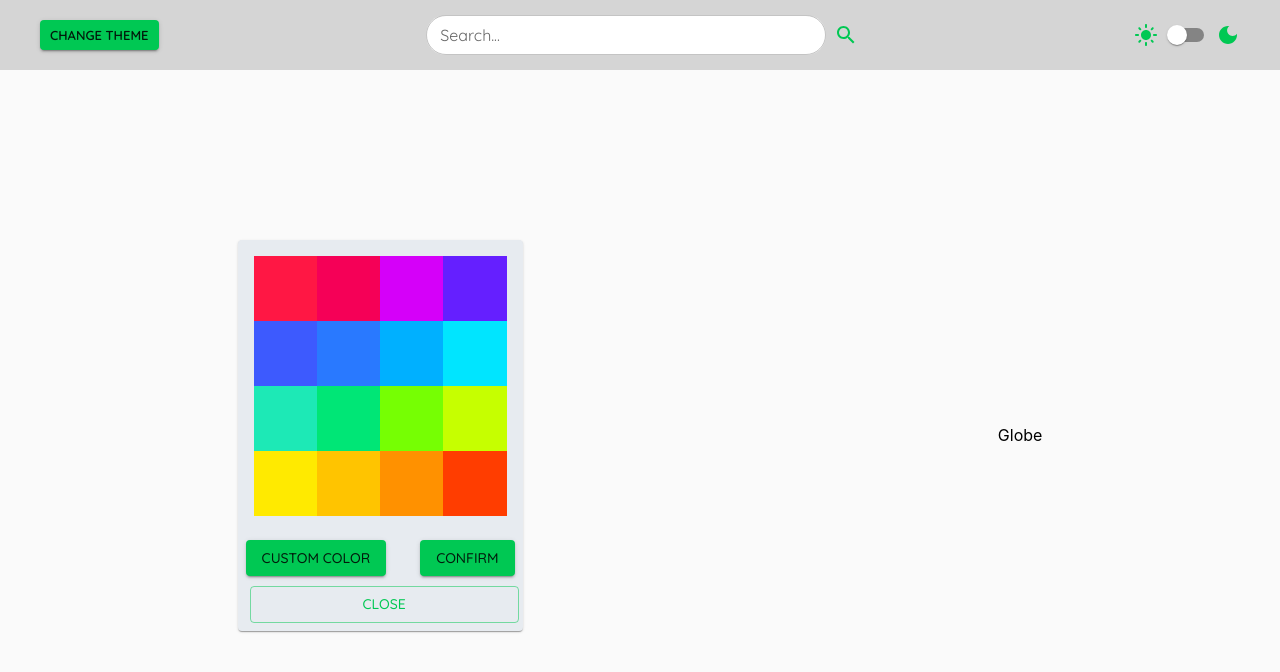
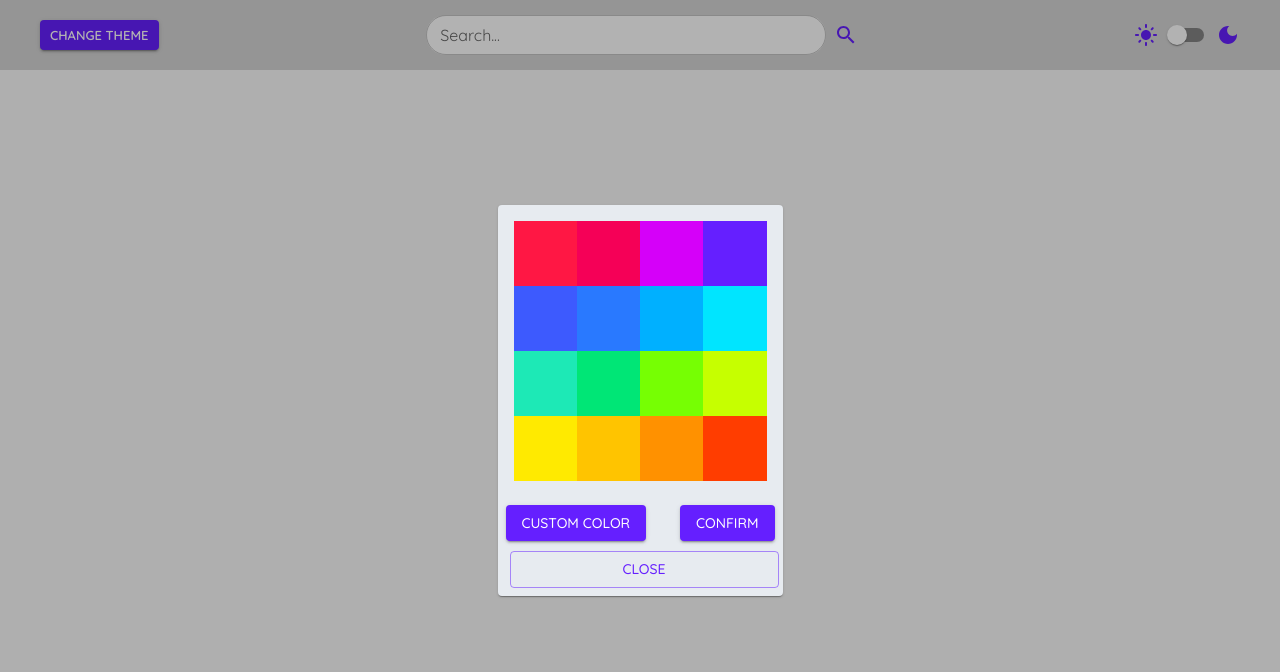
Before and after one commit to dmroman395/covid-tracker, a React (Create React App) app: page / in a window 1280 px wide. Both pictures are taken after a click on the button "CHANGE THEME". Shown: the top 672 px of the page. Built offline with nearby package versions, Linux system fonts and the light colour scheme.

Commit message:
Added overlay & hide/show functionality for color picker

```diff
--- a/src/App.js
+++ b/src/App.js
@@ -4,16 +4,16 @@ import Header from './components/header';
 import Box from '@mui/material/Box';
 import Button from '@mui/material/Button';
 import StatsCard from './components/statsCard';
-import ColorPickerContainer from './components/colorPickerContainer';
+import ColorPickerOverlay from './components/colorPickerOverlay';
 import { ThemeProvider, createTheme } from '@mui/material/styles';
 import { selectDarkMode } from './redux/darkModeSlice';
-import { selectTheme} from './redux/themeSlice'
-import { useSelector, useDispatch } from 'react-redux';
+import { selectTheme, selectSelecting } from './redux/themeSlice'
+import { useSelector} from 'react-redux';
 
 function App() {
-  const dispatch = useDispatch()
   const darkMode = useSelector(selectDarkMode)
   const customTheme = useSelector(selectTheme)
+  const isSelecting = useSelector(selectSelecting)
 
   const theme = createTheme({
     palette: {
@@ -47,6 +47,7 @@ function App() {
 
   return (
     <ThemeProvider theme={theme}>
+      {isSelecting ? <ColorPickerOverlay/> : null}
       <Box
         className="App"
         sx={{
@@ -55,12 +56,10 @@ function App() {
       >
         <Header/>
         <div className='main-content'>
-              <ColorPickerContainer/>
           <div className='globe-container'>Globe</div>
         </div>
       </Box>
     </ThemeProvider>
-
   );
 }
 
--- a/src/components/colorPickerContainer.js
+++ b/src/components/colorPickerContainer.js
@@ -7,7 +7,7 @@ import Paper from '@mui/material/Paper';
 import Button from '@mui/material/Button';
 import Wheel from '@uiw/react-color-wheel';
 import { selectDarkMode } from '../redux/darkModeSlice';
-import { selectTheme, updateTheme } from '../redux/themeSlice'
+import { selectTheme, updateTheme, updateSelecting } from '../redux/themeSlice'
 import { useSelector, useDispatch } from 'react-redux';
 import { makeStyles } from '@mui/styles';
 import '../css/colorPickerContainer.css'
@@ -43,7 +43,9 @@ function ColorPickerContainer() {
         dispatch(updateTheme(hex))
     }
 
-
+    function handleSelecting() {
+        dispatch(updateSelecting())
+    }
 
     const gridItems = colors.map(color => {
         function setPresetColor() {
@@ -112,6 +114,7 @@ function ColorPickerContainer() {
                     sx={{
                         width: '100%'
                     }}
+                    onClick={handleSelecting}
                 >
                     Close
                 </Button>
--- /dev/null
+++ b/src/components/colorPickerOverlay.js
@@ -0,0 +1,13 @@
+import React from "react";
+import ColorPickerContainer from "./colorPickerContainer";
+import '../css/overlay.css'
+
+function ColorPickerOverlay() {
+    return(
+        <div className="overlay">
+            <ColorPickerContainer/>
+        </div>
+    )
+}
+
+export default ColorPickerOverlay
--- a/src/components/header.js
+++ b/src/components/header.js
@@ -5,11 +5,17 @@ import TextField from '@mui/material/TextField';
 import IconButton from '@mui/material/IconButton';
 import SearchIcon from '@mui/icons-material/Search';
 import { selectDarkMode } from '../redux/darkModeSlice';
-import { useSelector } from 'react-redux';
+import { updateSelecting } from '../redux/themeSlice'
+import { useSelector, useDispatch } from 'react-redux';
 import '../css/header.css'
 
 function Header() {
+    const dispatch = useDispatch()
     const darkMode = useSelector(selectDarkMode)
+
+    function handleSelecting() {
+        dispatch(updateSelecting())
+    }
 
     return (
             <div className='header'>
@@ -18,7 +24,9 @@ function Header() {
                     size='small'
                     sx={{
                         fontWeight: 600
-                    }}>
+                    }}
+                    onClick={handleSelecting}
+                >
                     Change Theme
                 </Button>
                 <div className='search'>
--- /dev/null
+++ b/src/css/overlay.css
@@ -0,0 +1,17 @@
+.overlay {
+  position: absolute;
+  height: 100vh;
+  width: 100vw;
+  z-index: 10;
+  background-color: rgba(0, 0, 0, 0.3);
+  display: -webkit-box;
+  display: -ms-flexbox;
+  display: flex;
+  -webkit-box-pack: center;
+      -ms-flex-pack: center;
+          justify-content: center;
+  -webkit-box-align: center;
+      -ms-flex-align: center;
+          align-items: center;
+}
+/*# sourceMappingURL=overlay.css.map */
--- /dev/null
+++ b/src/css/overlay.scss
@@ -0,0 +1,10 @@
+.overlay {
+    position: absolute;
+    height: 100vh;
+    width: 100vw;
+    z-index: 10;
+    background-color: rgba(0,0,0,.3);
+    display: flex;
+    justify-content: center;
+    align-items: center;
+}
--- a/src/redux/themeSlice.js
+++ b/src/redux/themeSlice.js
@@ -3,17 +3,22 @@ import { createSlice } from "@reduxjs/toolkit";
 export const themeSlice = createSlice({
     name:'theme',
     initialState : {
-        value: '#00c853'
+        value: '#651fff',
+        selecting: false
     },
     reducers: {
         updateTheme: (state, action) => {
             state.value = action.payload
+        },
+        updateSelecting: state => {
+            state.selecting = !state.selecting
         }
     }
 })
 
-export const { updateTheme } = themeSlice.actions
+export const { updateTheme, updateSelecting } = themeSlice.actions
 
 export const selectTheme = state => state.theme.value
+export const selectSelecting = state => state.theme.selecting
 
 export default themeSlice.reducer
```
Also changed, not shown: 1 other file (tests, documents, lock files or other folders). Lines whose indentation alone changed are shown as unchanged.
